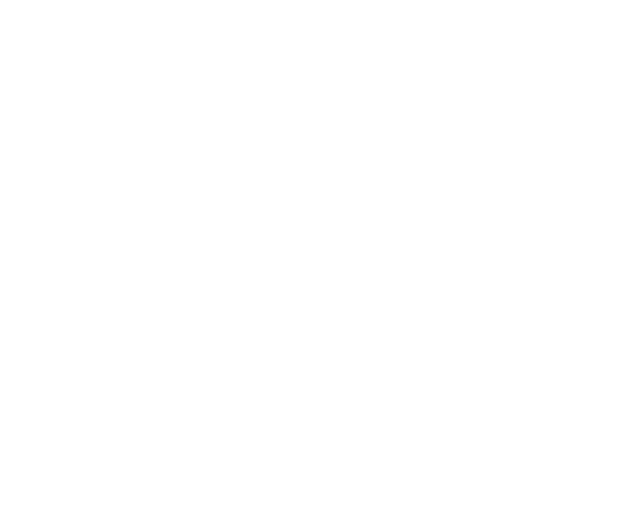
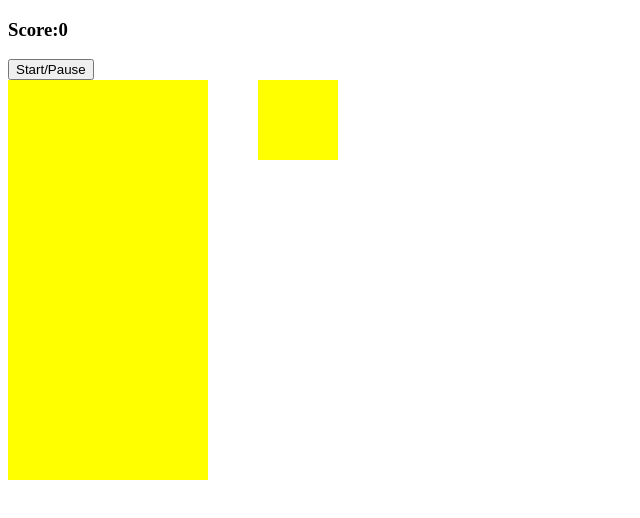
Before and after one commit to Isai-gomez/VanillaJS, a plain HTML site: page basic-tetris/index.html in a window 1280 px wide. Shown: the whole page, without its empty margins (0-640 px from the left). Drawn offline with Linux system fonts and the light colour scheme.

Commit message:
Funciona

```diff
--- a/basic-tetris/index.html
+++ b/basic-tetris/index.html
@@ -3,7 +3,247 @@
   <head>
     <meta charset="UTF-8" />
     <meta name="viewport" content="width=device-width, initial-scale=1.0" />
-    <title>Document</title>
+    <script src="app.js" charset="utf-8"></script>
+    <link rel="stylesheet" href="style.css"></link>
+    <title>Basic Tetris</title>
+
   </head>
-  <body></body>
+  <body>
+    <h3>Score:<span id="score">0</span></h3>
+    <button id="start-button">Start/Pause</button>
+
+    <div class="container">
+      <div class="grid">
+        <div></div>
+        <div></div>
+        <div></div>
+        <div></div>
+        <div></div>
+        <div></div>
+        <div></div>
+        <div></div>
+        <div></div>
+        <div></div>
+        <div></div>
+        <div></div>
+        <div></div>
+        <div></div>
+        <div></div>
+        <div></div>
+        <div></div>
+        <div></div>
+        <div></div>
+        <div></div>
+        <div></div>
+        <div></div>
+        <div></div>
+        <div></div>
+        <div></div>
+        <div></div>
+        <div></div>
+        <div></div>
+        <div></div>
+        <div></div>
+        <div></div>
+        <div></div>
+        <div></div>
+        <div></div>
+        <div></div>
+        <div></div>
+        <div></div>
+        <div></div>
+        <div></div>
+        <div></div>
+        <div></div>
+        <div></div>
+        <div></div>
+        <div></div>
+        <div></div>
+        <div></div>
+        <div></div>
+        <div></div>
+        <div></div>
+        <div></div>
+        <div></div>
+        <div></div>
+        <div></div>
+        <div></div>
+        <div></div>
+        <div></div>
+        <div></div>
+        <div></div>
+        <div></div>
+        <div></div>
+        <div></div>
+        <div></div>
+        <div></div>
+        <div></div>
+        <div></div>
+        <div></div>
+        <div></div>
+        <div></div>
+        <div></div>
+        <div></div>
+        <div></div>
+        <div></div>
+        <div></div>
+        <div></div>
+        <div></div>
+        <div></div>
+        <div></div>
+        <div></div>
+        <div></div>
+        <div></div>
+        <div></div>
+        <div></div>
+        <div></div>
+        <div></div>
+        <div></div>
+        <div></div>
+        <div></div>
+        <div></div>
+        <div></div>
+        <div></div>
+        <div></div>
+        <div></div>
+        <div></div>
+        <div></div>
+        <div></div>
+        <div></div>
+        <div></div>
+        <div></div>
+        <div></div>
+        <div></div>
+        <div></div>
+        <div></div>
+        <div></div>
+        <div></div>
+        <div></div>
+        <div></div>
+        <div></div>
+        <div></div>
+        <div></div>
+        <div></div>
+        <div></div>
+        <div></div>
+        <div></div>
+        <div></div>
+        <div></div>
+        <div></div>
+        <div></div>
+        <div></div>
+        <div></div>
+        <div></div>
+        <div></div>
+        <div></div>
+        <div></div>
+        <div></div>
+        <div></div>
+        <div></div>
+        <div></div>
+        <div></div>
+        <div></div>
+        <div></div>
+        <div></div>
+        <div></div>
+        <div></div>
+        <div></div>
+        <div></div>
+        <div></div>
+        <div></div>
+        <div></div>
+        <div></div>
+        <div></div>
+        <div></div>
+        <div></div>
+        <div></div>
+        <div></div>
+        <div></div>
+        <div></div>
+        <div></div>
+        <div></div>
+        <div></div>
+        <div></div>
+        <div></div>
+        <div></div>
+        <div></div>
+        <div></div>
+        <div></div>
+        <div></div>
+        <div></div>
+        <div></div>
+        <div></div>
+        <div></div>
+        <div></div>
+        <div></div>
+        <div></div>
+        <div></div>
+        <div></div>
+        <div></div>
+        <div></div>
+        <div></div>
+        <div></div>
+        <div></div>
+        <div></div>
+        <div></div>
+        <div></div>
+        <div></div>
+        <div></div>
+        <div></div>
+        <div></div>
+        <div></div>
+        <div></div>
+        <div></div>
+        <div></div>
+        <div></div>
+        <div></div>
+        <div></div>
+        <div></div>
+        <div></div>
+        <div></div>
+        <div></div>
+        <div></div>
+        <div></div>
+        <div></div>
+        <div></div>
+        <div></div>
+        <div></div>
+        <div></div>
+        <div></div>
+        <div></div>
+        <div></div>
+        <div></div>
+        <div></div>
+        <div class="taken"></div>
+        <div class="taken"></div>
+        <div class="taken"></div>
+        <div class="taken"></div>
+        <div class="taken"></div>
+        <div class="taken"></div>
+        <div class="taken"></div>
+        <div class="taken"></div>
+        <div class="taken"></div>
+        <div class="taken"></div>
+      </div>
+
+      <div class="mini-grid">
+        <div></div>
+        <div></div>
+        <div></div>
+        <div></div>
+        <div></div>
+        <div></div>
+        <div></div>
+        <div></div>
+        <div></div>
+        <div></div>
+        <div></div>
+        <div></div>
+        <div></div>
+        <div></div>
+        <div></div>
+        <div></div>
+      </div>
+    </div>
+  </body>
 </html>
--- a/basic-tetris/style.css
+++ b/basic-tetris/style.css
@@ -0,0 +1,34 @@
+.container {
+  display: flex;
+}
+
+.grid {
+  width: 200px;
+  height: 400px;
+  display: flex;
+  flex-wrap: wrap;
+  background-color: yellow;
+}
+
+.grid div {
+  height: 20px;
+  width: 20px;
+}
+
+.tetromino {
+  background-color: blue;
+}
+
+.mini-grid {
+  margin-left: 50px;
+  width: 80px;
+  height: 80px;
+  display: flex;
+  flex-wrap: wrap;
+  background-color: yellow;
+}
+
+.mini-grid div {
+  height: 20px;
+  width: 20px;
+}
```
Also changed, not shown: basic-tetris/app.js (+254 -0 lines).
